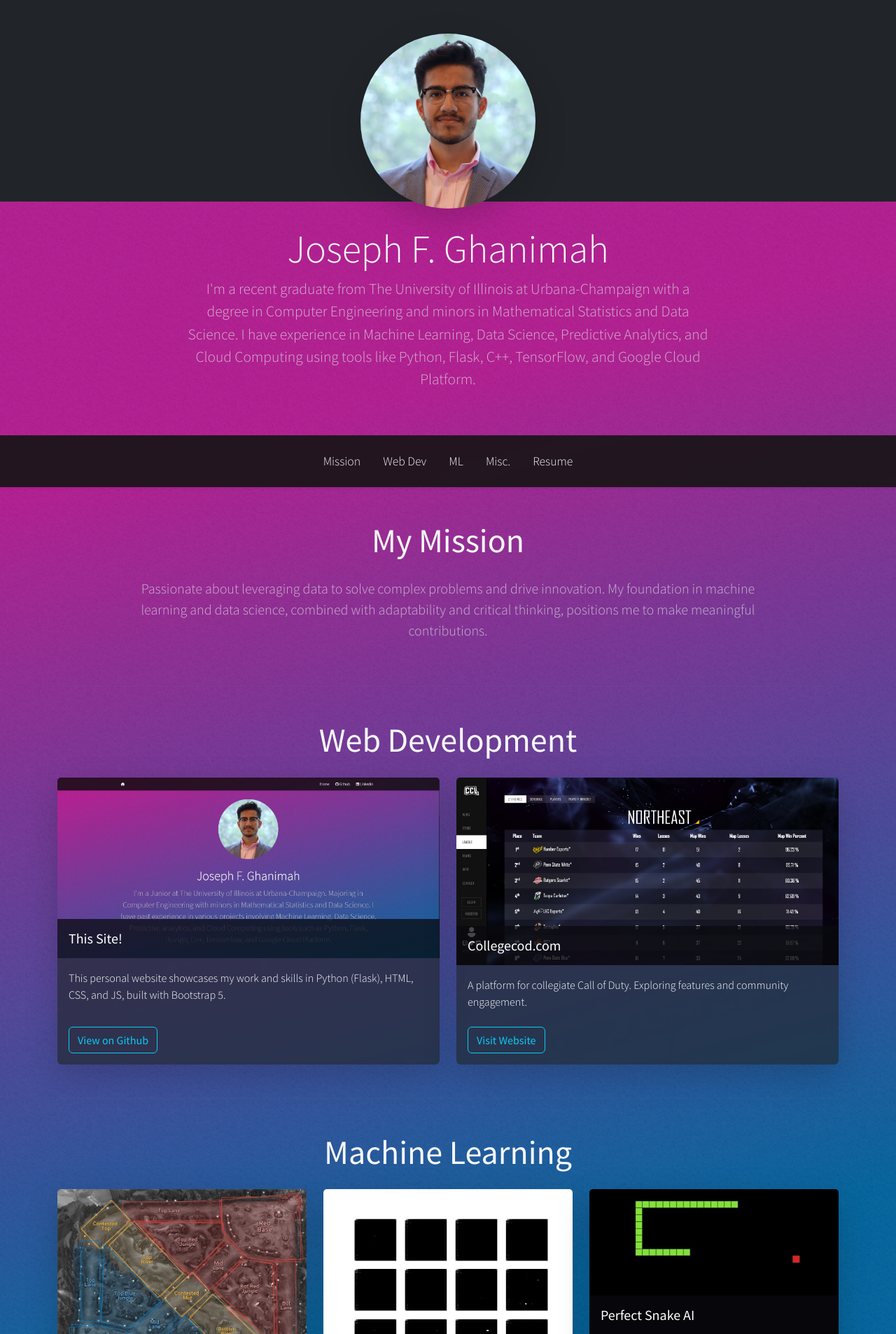
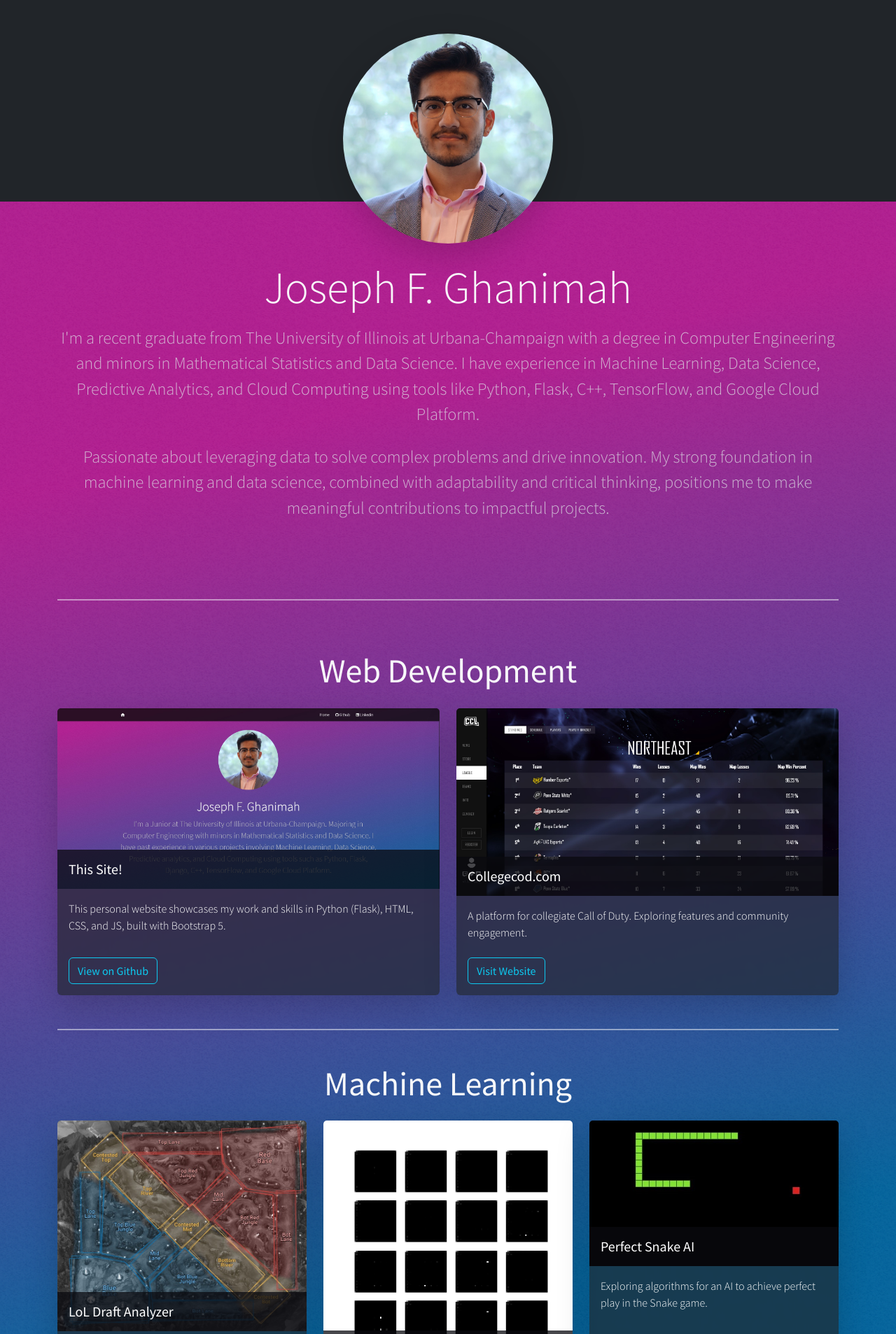
Before and after one commit to Jfghanimah/josephghanimah.com, a Flask app: page / in a window 1280 px wide. Shown: the part 56-1962 px from the top of the page at 70% size. Run offline with Flask 3, Linux system fonts and the light colour scheme.

Commit message:
simplified slab section by removing nav and background container

```diff
--- a/app/static/styles/style.css
+++ b/app/static/styles/style.css
@@ -5,14 +5,11 @@
 body {
   font-family: 'Source Sans Pro', sans-serif;
   font-weight: 300;
-  /* min-vh-100, d-flex, flex-column are handled by Bootstrap classes on <body> */
-  /* Parallax background handles body background */
-  /* data-bs-theme="dark" in base.html sets default text colors for dark mode */
 }
 
 /* Animation (if still used and desired) */
 .fade-in {
-  animation: fadeIn linear 1.5s;
+  animation: fadeIn linear 1.0s;
   animation-fill-mode: forwards;
 }
 @keyframes fadeIn {
@@ -20,56 +17,7 @@ body {
   to    {opacity: 1;}
 }
 
-/* Styles for the main scrolling navbar if the inline style in base.html isn't preferred */
-/*
-.navbar {
-  background-color: rgba(10,10,10,0.85) !important;
-  backdrop-filter: blur(5px);
-}
-*/
-
-/* Styles for #slab if the inline style in home.html isn't preferred */
-/*
-#slab.sticky-top {
-  background-color: rgba(20,20,20,0.90) !important;
-  backdrop-filter: blur(8px);
-  top: -1px;
-  z-index: 1019;
-}
-*/
-
-/* Styles for Cards if inline styles in home.html aren't preferred for backdrop-filter or specific opacity */
-/*
-.card {
-  --bs-bg-opacity: .65; // Or use bg-opacity- classes in HTML
-  backdrop-filter: blur(4px);
-}
-.card-title-custom-overlay { // If you want to replace inline style for card title
-  background-color: rgba(10,10,15,0.75);
-}
-*/
-
 /* Ensure Material Icons (if used) or Font Awesome icons align well */
 .material-icons, .fas, .fab { /* General icon alignment */
   vertical-align: middle; /* Or text-bottom, baseline, etc. */
 }
-
-/* Customization for .nav-pills links in #slab if default is not desired */
-#slab .nav-pills .nav-link.link-light:hover,
-#slab .nav-pills .nav-link.link-light:focus {
-  background-color: rgba(255, 255, 255, 0.15); /* Slightly more prominent hover for pills */
-}
-#slab .nav-pills .nav-link.link-light.active { /* If you add active state to slab nav */
-    background-color: var(--bs-primary); /* Example using Bootstrap primary color */
-    color: var(--bs-light) !important;
-}
-
-/* Footer bottom strip custom background if not inline */
-/*
-.footer-bottom-custom-bg {
-  background-color: rgba(0, 0, 0, 0.2);
-}
-*/
-
-/* Remove old Materialize-specific styles and overly broad Bootstrap overrides unless absolutely necessary */
-/* For example, the previous .navbar-dark .navbar-nav .nav-link:hover might be too specific if Bootstrap's defaults are fine */
--- a/app/templates/home.html
+++ b/app/templates/home.html
@@ -1,40 +1,31 @@
 {% extends "base.html" %}
 {% block content %}
 
-<!-- Picture and Intro -->
-<div class="container text-center py-4 py-md-5 fade-in">
-  <img width="250" height="250" class="rounded-circle img-fluid mb-4 shadow-lg" src="{{ url_for('static',filename='images/headshot-square.jpg') }}" alt="Joseph F. Ghanimah">
-  <h1 class="display-4 fw-light text-light">Joseph F. Ghanimah</h1>
-  <p class="lead col-md-10 col-lg-8 mx-auto text-body-secondary" style="font-size: calc(1.1rem + 0.3vw);">
+<!-- Picture, Intro, and Mission -->
+<div class="container text-center py-5 fade-in">
+  <img width="300" height="300" class="rounded-circle img-fluid mb-4 shadow-lg" src="{{ url_for('static',filename='images/headshot-square.jpg') }}" alt="Joseph F. Ghanimah">
+  <h1 class="display-3 fw-light text-light mb-3">Joseph F. Ghanimah</h1>
+
+  <p class="text-body-secondary mb-4" style="font-size: calc(1.2rem + 0.4vw);">
     I'm a recent graduate from The University of Illinois at Urbana-Champaign with a degree in Computer Engineering and minors in Mathematical Statistics and Data Science. I have experience in Machine Learning, Data Science, Predictive Analytics, and Cloud Computing using tools like Python, Flask, C++, TensorFlow, and Google Cloud Platform.
   </p>
+
+  <p class="text-body-secondary" style="font-size: calc(1.2rem + 0.4vw);">
+    Passionate about leveraging data to solve complex problems and drive innovation. My strong foundation in machine learning and data science, combined with adaptability and critical thinking, positions me to make meaningful contributions to impactful projects.
+  </p>
+
 </div>
 
-<!-- Project Slab -->
-<div id="slab" class="sticky-top py-3 shadow-sm" style="background-color: rgba(20,20,20,0.90); backdrop-filter: blur(8px); top: -1px; z-index: 1019;">
-  <div class="container"> <!-- Container for nav links inside slab -->
-    <ul class="nav nav-pills justify-content-center">
-      <li class="nav-item"><a class="nav-link link-light" href="#mission" style="font-size: calc(0.9rem + 0.25vw);">Mission</a></li>
-      <li class="nav-item"><a class="nav-link link-light" href="#webdev" style="font-size: calc(0.9rem + 0.25vw);">Web Dev</a></li>
-      <li class="nav-item"><a class="nav-link link-light" href="#ml" style="font-size: calc(0.9rem + 0.25vw);">ML</a></li>
-      <li class="nav-item"><a class="nav-link link-light" href="#miscproj" style="font-size: calc(0.9rem + 0.25vw);">Misc.</a></li>
-      <li class="nav-item"><a class="nav-link link-light" href="#resume" style="font-size: calc(0.9rem + 0.25vw);">Resume</a></li>
-    </ul>
-  </div>
+<!-- Horizontal Rule after Intro/Mission -->
+<div class="container">
+    <hr class="my-5 border-light border-2 opacity-50">
 </div>
 
-<!-- Main Content Sections -->
-<div class="container py-4">
 
-    <section id="mission" class="py-4 text-center">
-      <h2 class="display-5 fw-normal mb-4 text-light">My Mission</h2>
-      <p class="lead col-md-10 mx-auto text-body-secondary">
-        Passionate about leveraging data to solve complex problems and drive innovation. My foundation in machine learning and data science, combined with adaptability and critical thinking, positions me to make meaningful contributions.
-      </p>
-    </section>
-    <hr class="my-4 border-secondary border-opacity-50">
+<!-- Project Sections -->
+<div class="container py-4"> <!-- Container for all project sections -->
 
-    <section id="webdev" class="py-4">
+    <section id="webdev" class="mb-5"> <!-- Added mb-5 for more space between sections -->
       <h2 class="display-5 fw-normal text-center mb-4 text-light">Web Development</h2>
       <div class="row g-4">
         <div class="col-12 col-lg-6">
@@ -46,7 +37,6 @@
                 </div>
             </div>
             <div class="card-body d-flex flex-column">
-              <!-- Dates removed -->
               <p class="card-text">This personal website showcases my work and skills in Python (Flask), HTML, CSS, and JS, built with Bootstrap 5.</p>
               <div class="mt-auto pt-2">
                  <a class="btn btn-outline-info" href="https://github.com/Jfghanimah/josephghanimah.com" target="_blank">View on Github</a>
@@ -63,7 +53,6 @@
                 </div>
             </div>
             <div class="card-body d-flex flex-column">
-              <!-- Dates removed -->
               <p class="card-text">A platform for collegiate Call of Duty. Exploring features and community engagement.</p>
               <div class="mt-auto pt-2">
                 <a class="btn btn-outline-info" href="https://collegecod.com" target="_blank">Visit Website</a>
@@ -73,9 +62,10 @@
         </div>
       </div>
     </section>
-    <hr class="my-4 border-secondary border-opacity-50">
 
-    <section id="ml" class="py-4">
+    <hr class="my-5 border-light border-2 opacity-50">
+
+    <section id="ml" class="mb-5">
       <h2 class="display-5 fw-normal text-center mb-4 text-light">Machine Learning</h2>
       <div class="row row-cols-1 row-cols-md-2 row-cols-lg-3 g-4">
         <div class="col d-flex">
@@ -128,9 +118,10 @@
         </div>
       </div>
     </section>
-    <hr class="my-4 border-secondary border-opacity-50">
 
-    <section id="miscproj" class="py-4">
+    <hr class="my-5 border-light border-2 opacity-50">
+
+    <section id="miscproj" class="mb-5">
       <h2 class="display-5 fw-normal text-center mb-4 text-light">Miscellaneous Projects</h2>
       <div class="row g-4">
          <div class="col-12 col-lg-6">
@@ -167,9 +158,10 @@
         </div>
       </div>
     </section>
-    <hr class="my-4 border-secondary border-opacity-50">
 
-    <section id="resume" class="py-4 text-center">
+    <hr class="my-5 border-light border-2 opacity-50">
+
+    <section id="resume" class="text-center"> <!-- Removed mb-5 from last section -->
       <h2 class="display-5 fw-normal mb-4 text-light">Resume</h2>
       <div class="col-md-10 col-lg-8 mx-auto">
         <a href="{{ url_for('static',filename='JosephResume.pdf') }}" target="_blank" class="d-block mb-3">
@@ -182,6 +174,6 @@
     </section>
 </div>
 
-<div class="py-5"></div> <!-- Increased bottom padding for more space before footer -->
+<div class="py-5"></div> <!-- Bottom padding before footer -->
 
 {% endblock content %}
```
